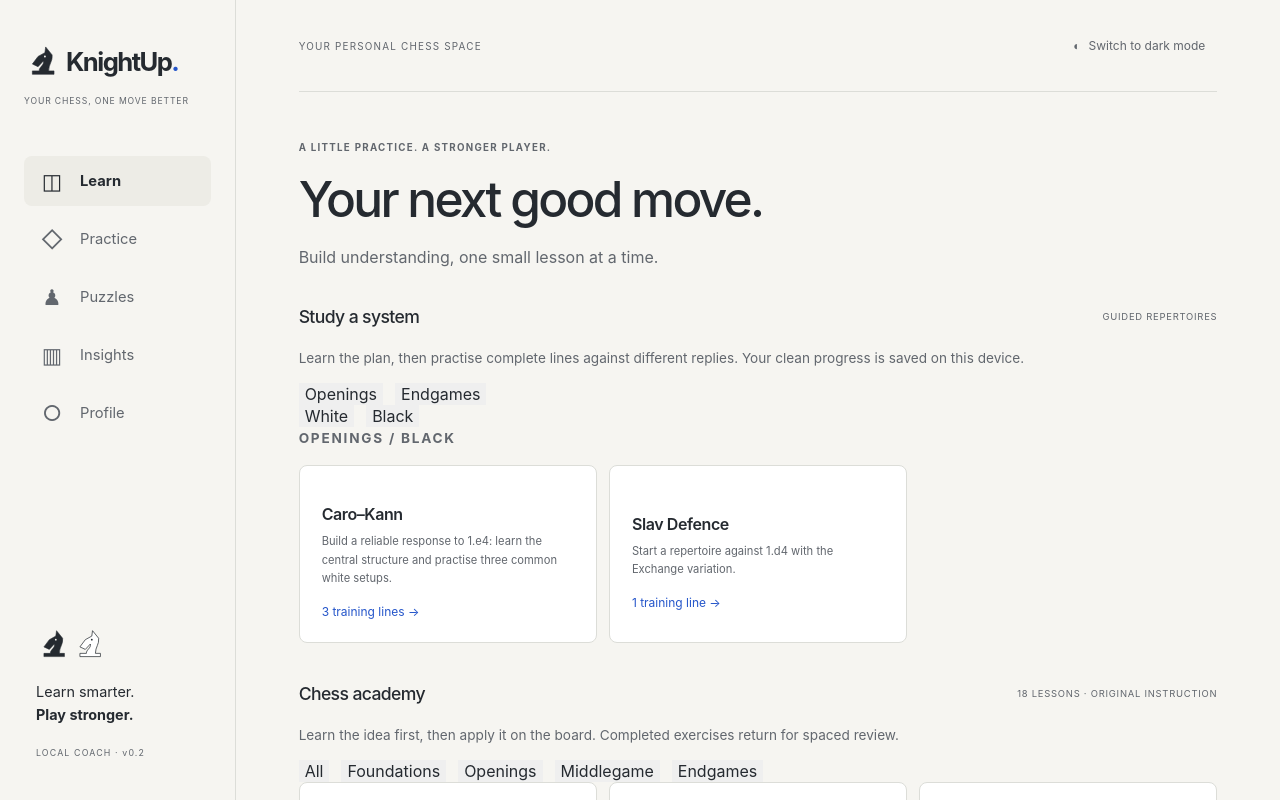
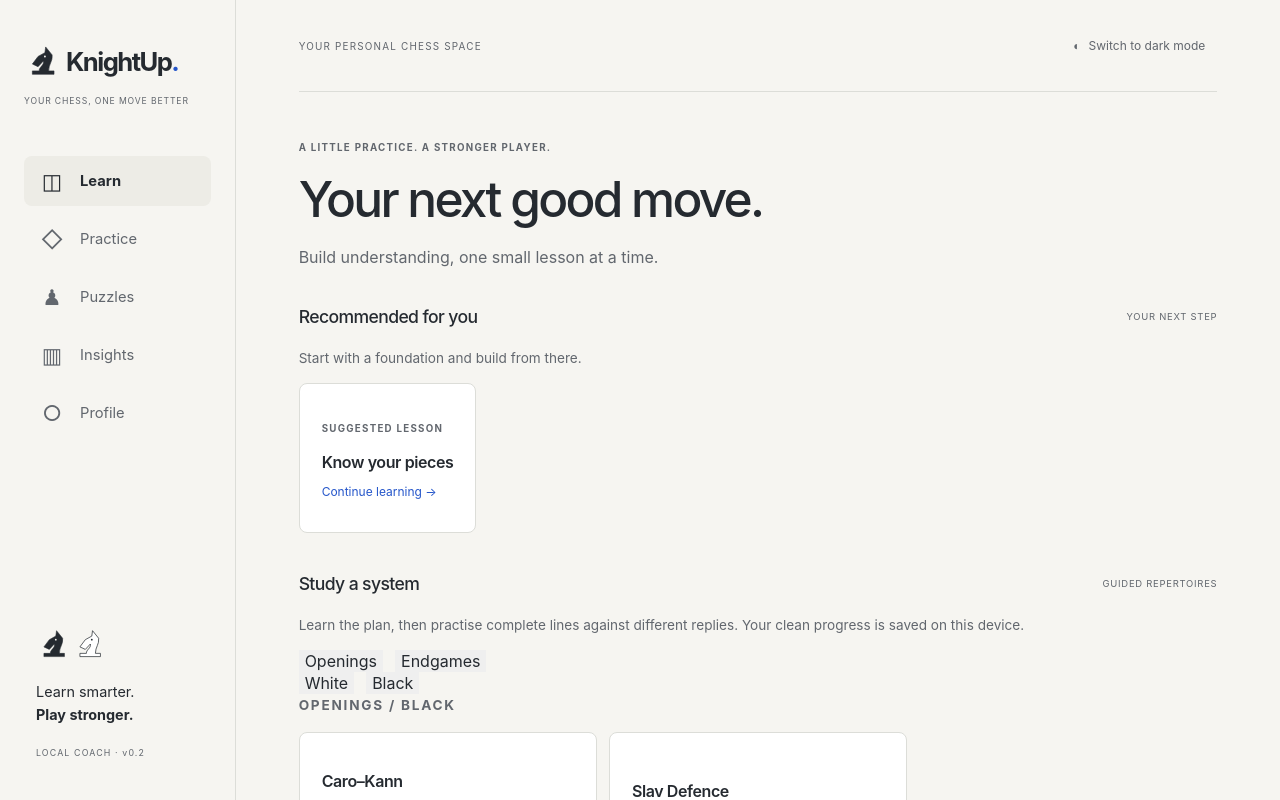
Before and after one commit to nfloser/knightup, a React (Vite) app: page / in a window 1280 px wide. Shown: the top 800 px of the page. Built offline with nearby package versions, Linux system fonts and the light colour scheme.

Commit message:
feat: improve study navigation (src/LearnPage.tsx)

```diff
--- a/src/LearnPage.tsx
+++ b/src/LearnPage.tsx
@@ -31,6 +31,7 @@ export function LearnPage({
         <h1>Your next good move.</h1>
         <p className="lead">Build understanding, one small lesson at a time.</p>
       </div>
+      <CourseLibrary now={now} onStart={onCourseStart} recommendationsOnly />
       <SequenceLibrary onStart={onSequenceStart} />
       <CourseLibrary now={now} onStart={onCourseStart} />
       <section className="featured">
```
